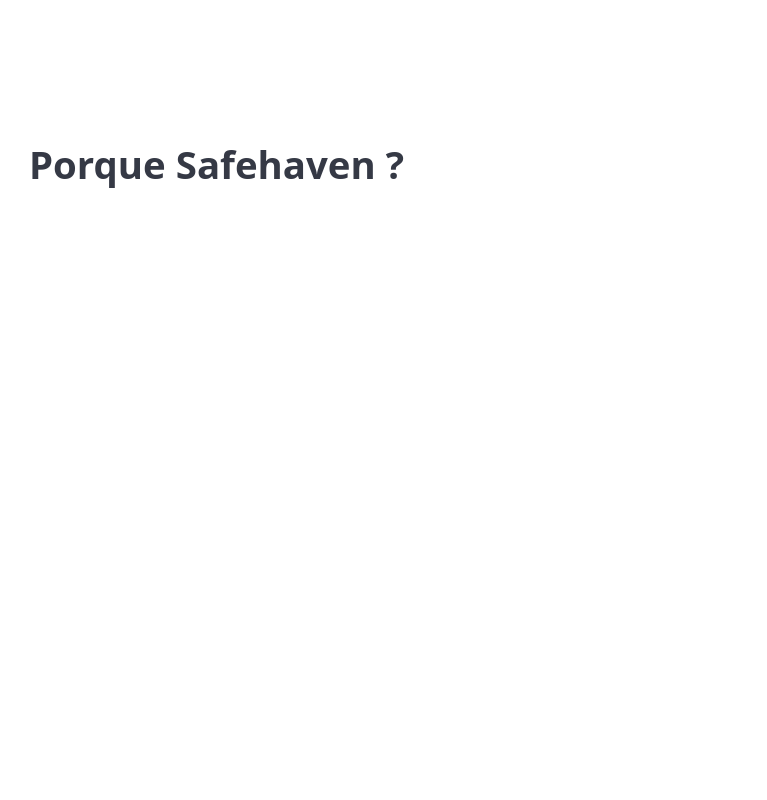
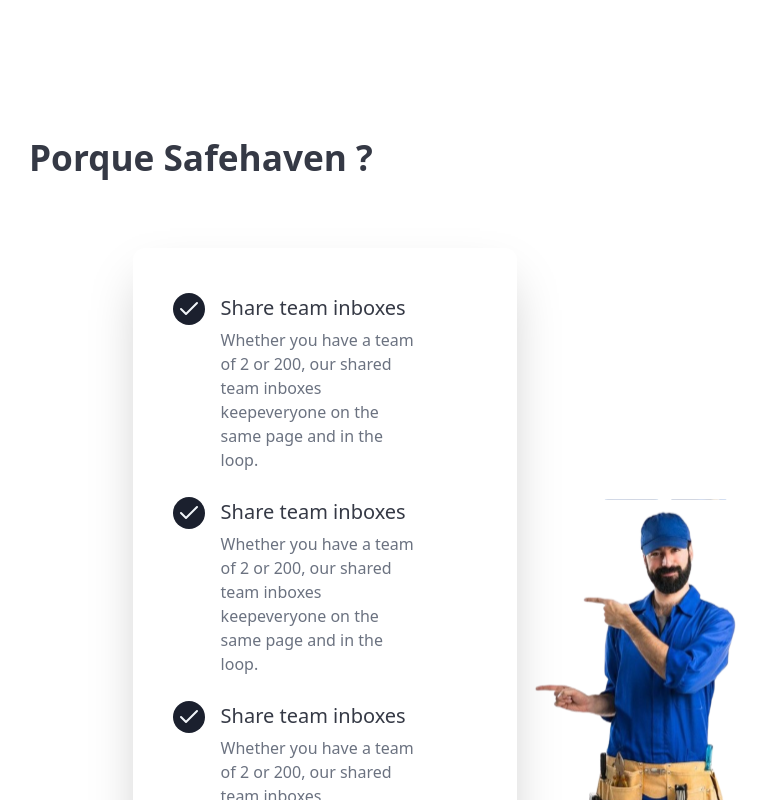
Before and after one commit to emvmart23/Frontend-Safehaven, a React (Vite) app: page / in a window 1280 px wide. Shown: the part 2540-3340 px from the top of the page, without its empty margins (307-1074 px from the left). Before the commit the page ends 2814 px from the top, so only its background shows below. Built offline with nearby package versions, Linux system fonts and the light colour scheme.

Commit message:
Add List component 💥

```diff
--- /dev/null
+++ b/src/components/List.tsx
@@ -0,0 +1,19 @@
+interface Props {
+  icon: React.ReactNode;
+  title: string;
+  paragraph: string;
+}
+
+export function List({ icon, title, paragraph }: Props) {
+  return (
+    <li className="flex justify-center items-start gap-4 w-[80%]">
+      <div className="flex h-8 w-8 items-center justify-center rounded-full bg-foreground/90 mt-[0.3rem]">
+        {icon}
+      </div>
+      <div className="flex-1">
+        <h4 className="text-xl font-medium leading-loose">{title}</h4>
+        <p className="text-gray-500">{paragraph}</p>
+      </div>
+    </li>
+  );
+}
--- a/src/components/SectionBlock.tsx
+++ b/src/components/SectionBlock.tsx
@@ -22,7 +22,7 @@
     >
       <h2
         className="
-        text-[2.4rem]
+        text-[2.2rem]
         font-bold
         flex
         items-center
--- a/src/components/ThemeToggle.tsx
+++ b/src/components/ThemeToggle.tsx
@@ -1,6 +1,8 @@
 import { useTheme } from "@/context/theme";
 import { Moon } from "lucide-react";
 import { Switch } from "./ui/switch";
+
+// sacar el componente fuera de la UI
 
 export function Toggle() {
   const { theme, setTheme } = useTheme();
--- a/src/components/ui/switch.tsx
+++ b/src/components/ui/switch.tsx
@@ -1,5 +1,3 @@
-"use client"
-
 import * as React from "react"
 import * as SwitchPrimitives from "@radix-ui/react-switch"
 
--- /dev/null
+++ b/src/data/dataHome.tsx
@@ -0,0 +1,43 @@
+import { Check } from "lucide-react";
+
+export const data = [
+    {
+      name: "title 1",
+      text: "dsdsdsdsdsdsds",
+    },
+    {
+      name: "title 1",
+      text: "dsdsdsdsdsdsds",
+    },
+    {
+      name: "title 1",
+      text: "dsdsdsdsdsdsds",
+    },
+    {
+      name: "title 1",
+      text: "dsdsdsdsdsdsds",
+    },
+  ];
+
+export const dataList = [
+    {
+      icon: <Check className="w-6 h-6 text-muted" />,
+      name: "Share team inboxes",
+      text: "Whether you have a team of 2 or 200, our shared team inboxes keepeveryone on the same page and in the loop.",
+    },
+    {
+      icon: <Check className="w-6 h-6 text-muted" />,
+      name: "Share team inboxes",
+      text: "Whether you have a team of 2 or 200, our shared team inboxes keepeveryone on the same page and in the loop.",
+    },
+    {
+      icon: <Check className="w-6 h-6 text-muted" />,
+      name: "Share team inboxes",
+      text: "Whether you have a team of 2 or 200, our shared team inboxes keepeveryone on the same page and in the loop.",
+    },
+    {
+      icon: <Check className="w-6 h-6 text-muted" />,
+      name: "Share team inboxes",
+      text: "Whether you have a team of 2 or 200, our shared team inboxes keepeveryone on the same page and in the loop.",
+    },
+  ];
--- a/src/modules/request/pages/Request.tsx
+++ b/src/modules/request/pages/Request.tsx
@@ -1,4 +1,3 @@
-"use client";
 import { zodResolver } from "@hookform/resolvers/zod";
 import { useFieldArray, useForm } from "react-hook-form";
 import * as z from "zod";
--- a/src/pages/Home.tsx
+++ b/src/pages/Home.tsx
@@ -1,25 +1,9 @@
 import { HeaderImageWrapper } from "@/components/HeaderImageWrapper";
+import { List } from "@/components/List";
+import SectionBlock from "@/components/SectionBlock";
 import { Card, CardContent, CardHeader } from "@/components/ui/card";
+import { data, dataList } from "@/data/dataHome";
 import { Cog, Star } from "lucide-react";
-
-const data = [
-  {
-    name: "title 1",
-    text: "dsdsdsdsdsdsds",
-  },
-  {
-    name: "title 1",
-    text: "dsdsdsdsdsdsds",
-  },
-  {
-    name: "title 1",
-    text: "dsdsdsdsdsdsds",
-  },
-  {
-    name: "title 1",
-    text: "dsdsdsdsdsdsds",
-  },
-];
 
 export default function Home() {
   return (
@@ -41,32 +25,14 @@
             rounded-2xl"
         />
       </HeaderImageWrapper>
-      <section
-        className="
-        flex-col
-        flex
-        justify-center
-        items-center
-        gap-4
-        p-20
-        text-foreground/80
-        "
+      <SectionBlock
+        title={"Lo mas Popular "}
+        className="flex-col justify-center items-center"
       >
-        <h2
-          className="
-          text-[2.4rem]
-          font-bold
-          flex
-          items-center
-          gap-4"
-        >
-          Lo mas popular
-          <Star size={34} />
-        </h2>
         <p
           className="
           mb-10
-          w-[30%]
+          w-[40%]
           min-w-[320px]
           text-center
           md:text-[1.1rem]
@@ -86,7 +52,7 @@
           max-w-[60rem]
           "
         >
-          {data.map((item, index) => (
+          {data.map(({ name, text }, index) => (
             <Card
               key={index}
               className="
@@ -185,34 +151,26 @@
                     origin-bottom-right"
                   />
                 </div>
-                <h2 className="font-bold text-background mt-6">{item.name}</h2>
-                <span className="text-background">{item.text}</span>
+                <h2 className="font-bold text-background mt-6">{name}</h2>
+                <span className="text-background">{text}</span>
               </CardContent>
             </Card>
           ))}
         </div>
-      </section>
-      <section
-        className="
-        flex-col
-        flex
-        justify-center
-        items-start
-        gap-4
-        text-foreground/80
-        p-20"
-      >
-        <h2
-          className="
-        text-[2.4rem]
-        font-bold
-        flex
-        items-center
-        gap-4"
-        >
-          Porque Safehaven ?
-        </h2>
-      </section>
+      </SectionBlock>
+      <SectionBlock title={"Porque Safehaven ?"}>
+        <div className="relative flex flex-wrap w-[85%] mt-12 px-10 mx-auto">
+          <ul className="space-y-5 flex flex-col w-[60%] shadow-2xl rounded-xl py-10 px-10">
+            {dataList.map(({ icon, name, text }, index) => (
+              <List key={index} icon={icon} title={name} paragraph={text} />
+            ))}
+          </ul>
+          <figure className="w-[40%]">
+            <img src="./secondaryImage.svg" alt="" className="w-[22rem] h-full mx-auto" />
+          </figure>
+        </div>
+
+      </SectionBlock>
     </>
   );
 }
```
Also changed, not shown: src/data/homeData.json (deleted, +0 -14 lines), public/secondaryImage.svg (added).
